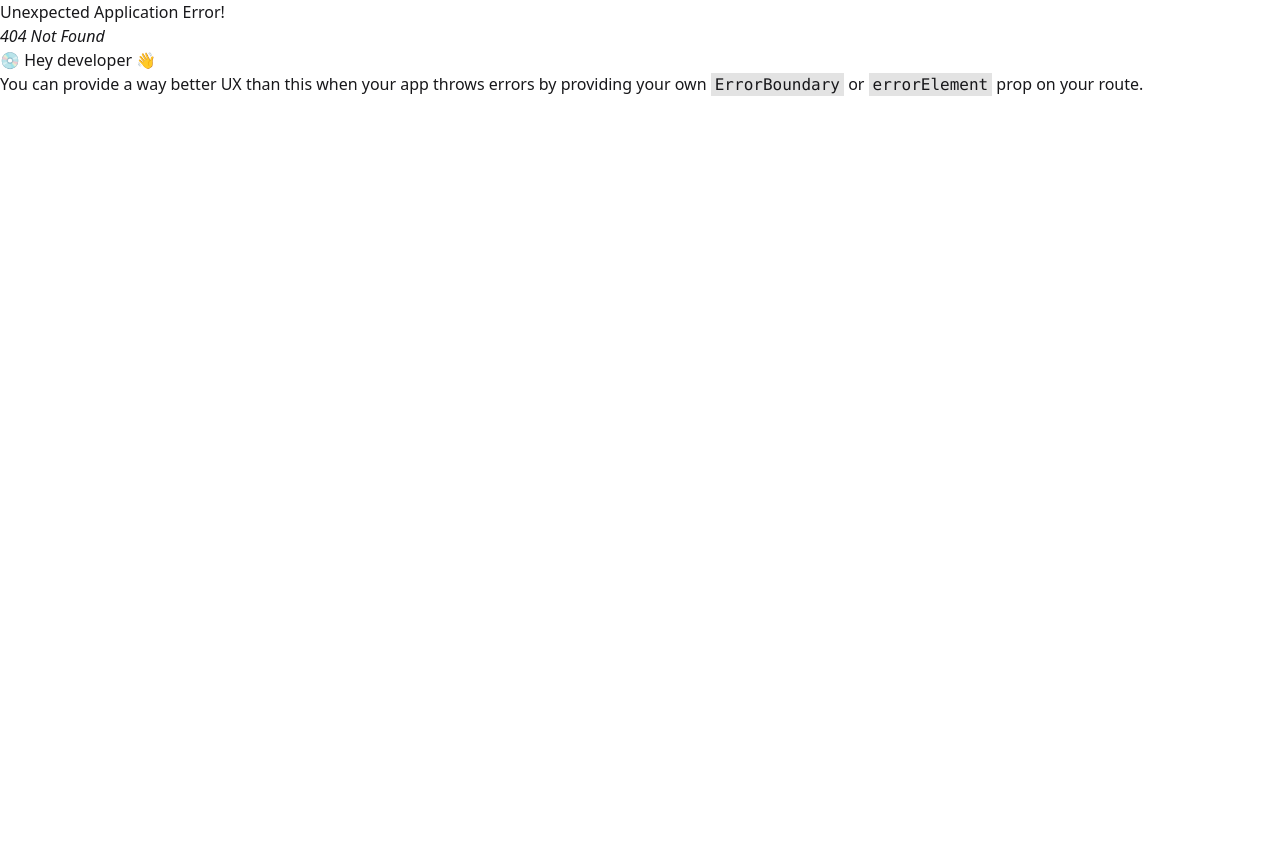
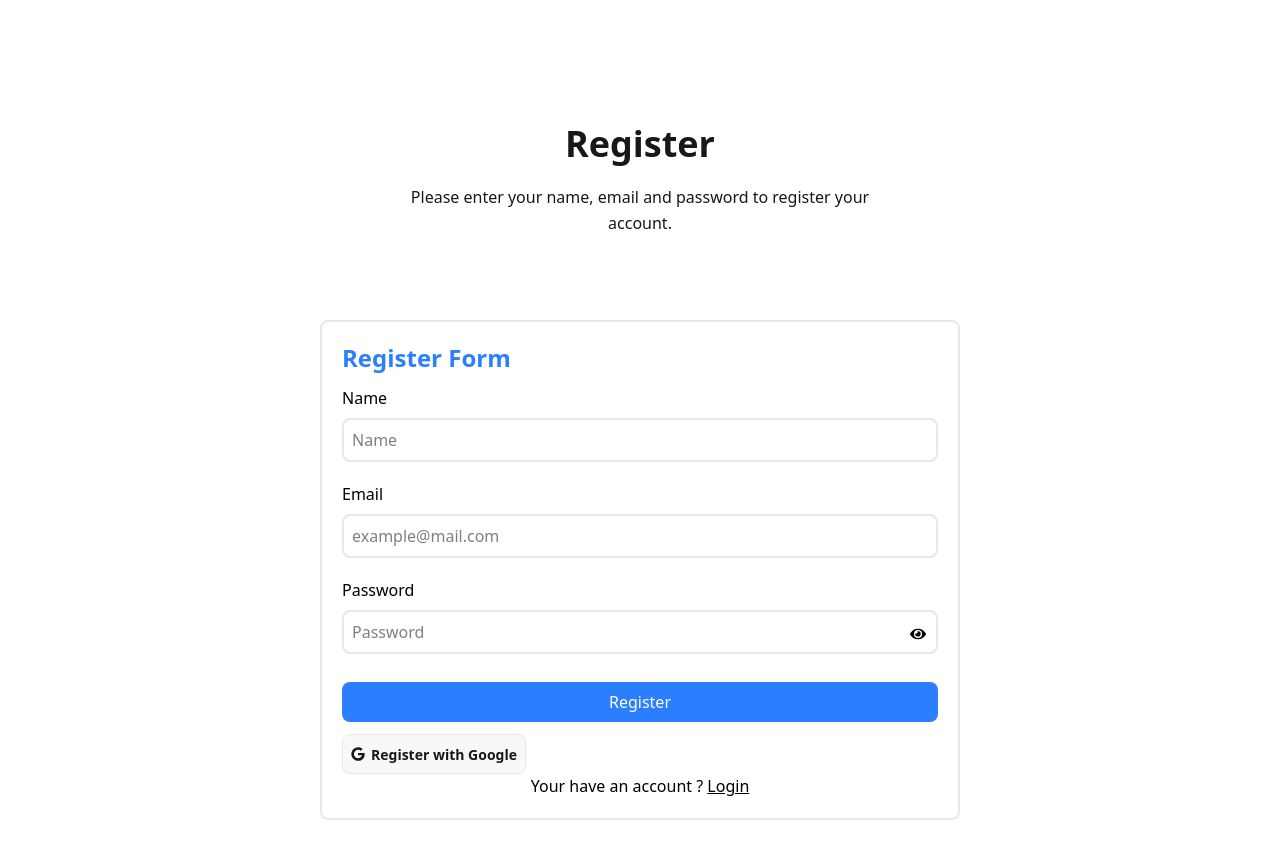
Before and after one commit to MdAsraful56/Clothe-the-Needy, a React (Vite) app: page /register in a window 1280 px wide. Before the commit this address had no page. Shown: the top 858 px of the page. Before the commit the page ends 800 px from the top, so only its background shows below. Built offline with nearby package versions, Linux system fonts and the light colour scheme.

Commit message:
register page design

```diff
--- a/src/App.jsx
+++ b/src/App.jsx
@@ -2,6 +2,7 @@ import { createBrowserRouter, createRoutesFromElements, Route, RouterProvider }
 import './App.css'
 import HomeLayout from './layout/HomeLayout'
 import Dashbord from './components/Dashbord'
+import Register from './components/Register'
 
 
 
@@ -15,6 +16,8 @@ function App() {
         <Route path="/" element={<HomeLayout />} />
         <Route path="/dashbord" element={<Dashbord />} />
         <Route path='/login' element={<Dashbord />} />
+        <Route path='/register' element={<Register />} />
+
       </Route>
     )
   )
--- a/src/components/Login.jsx
+++ b/src/components/Login.jsx
@@ -2,6 +2,7 @@ import React, { useState } from 'react';
 import { FaEye } from "react-icons/fa";
 import { FaEyeSlash } from "react-icons/fa";
 import { FaGoogle } from "react-icons/fa";
+import { Link } from 'react-router';
 
 const Login = () => {
 
@@ -58,7 +59,7 @@ const Login = () => {
                         </button>
                     </div>
                     <div className="">
-                        <p className="text-center">Don't have an account? <a href="#" className="underline">Register</a></p>
+                        <p className="text-center">Don't have an account ? <Link className='underline' to='/register'>Register</Link></p>
                     </div>
                 </div>
         </div>
--- a/src/components/Register.jsx
+++ b/src/components/Register.jsx
@@ -0,0 +1,69 @@
+import React, { useState } from 'react';
+import { FaEye } from "react-icons/fa";
+import { FaEyeSlash } from "react-icons/fa";
+import { FaGoogle } from "react-icons/fa";
+import { Link } from 'react-router';
+
+
+const Register = () => {
+
+    const [showPassword, setShowPassword] = useState(false)
+
+    const handleRegister = (e) => {
+        e.preventdefault;
+
+    }
+
+
+
+    return (
+        <div>
+            <div className="container mx-auto p-16 my-10 space-y-16">
+                <div className="text-center mx-40 py-5">
+                    <h2 className="text-4xl mb-5 font-bold">Register</h2>
+                    <div className=" mx-40">
+                        <p className="text-base font-medium mt-2 leading-relaxed text-center"> Please enter your name, email and password to register your account.</p>
+                    </div>
+                </div>
+                <div className=" text-black mx-64 py-5 border-2 bg-white border-gray-200 rounded-lg p-5">
+                    <h2 className="text-2xl text-blue-500 mb-3 font-bold">Register Form</h2>
+                    <div onSubmit={handleRegister} className="">
+                        <form className="space-y-5">
+                            <div className="flex flex-col space-y-2">
+                                <label htmlFor="name">Name</label>
+                                <input type="text" id='name' name='name' placeholder='Name' className='border-2 border-gray-200 p-2 rounded-lg' />
+                            </div>
+                            <div className="flex flex-col space-y-2">
+                                <label htmlFor="email">Email</label>
+                                <input type="email" id="email" name="email" placeholder='example@mail.com' className="border-2 border-gray-200 p-2 rounded-lg" />
+                            </div>
+                            <div className="flex flex-col space-y-2 relative">
+                                <label htmlFor="password">Password</label>
+                                <input type={showPassword ? 'text' : 'password'} id="password" name="password" className="border-2 border-gray-200 p-2 rounded-lg" placeholder='Password' />
+                                <button className="absolute right-3 top-12" onClick={() => setShowPassword(!showPassword)}>
+                                    {/* <FaEye /> */}
+                                    {
+                                        showPassword ? <FaEyeSlash /> : <FaEye />
+                                    }
+                                </button>
+                            </div>
+                            <div className="flex flex-col space-y-2">
+                                <button className="bg-blue-500 text-white p-2 rounded-lg">Register</button>
+                            </div>
+                        </form>
+                    </div>
+                    <div className="">
+                        <button className="btn mt-3 p-2 rounded-lg ">
+                            <FaGoogle/> Register with Google
+                        </button>
+                    </div>
+                    <div className="">
+                        <p className="text-center">Your have an account ? <Link className='underline' to='/login'>Login</Link></p>
+                    </div>
+                </div>
+        </div>
+        </div>
+    );
+};
+
+export default Register;
```
